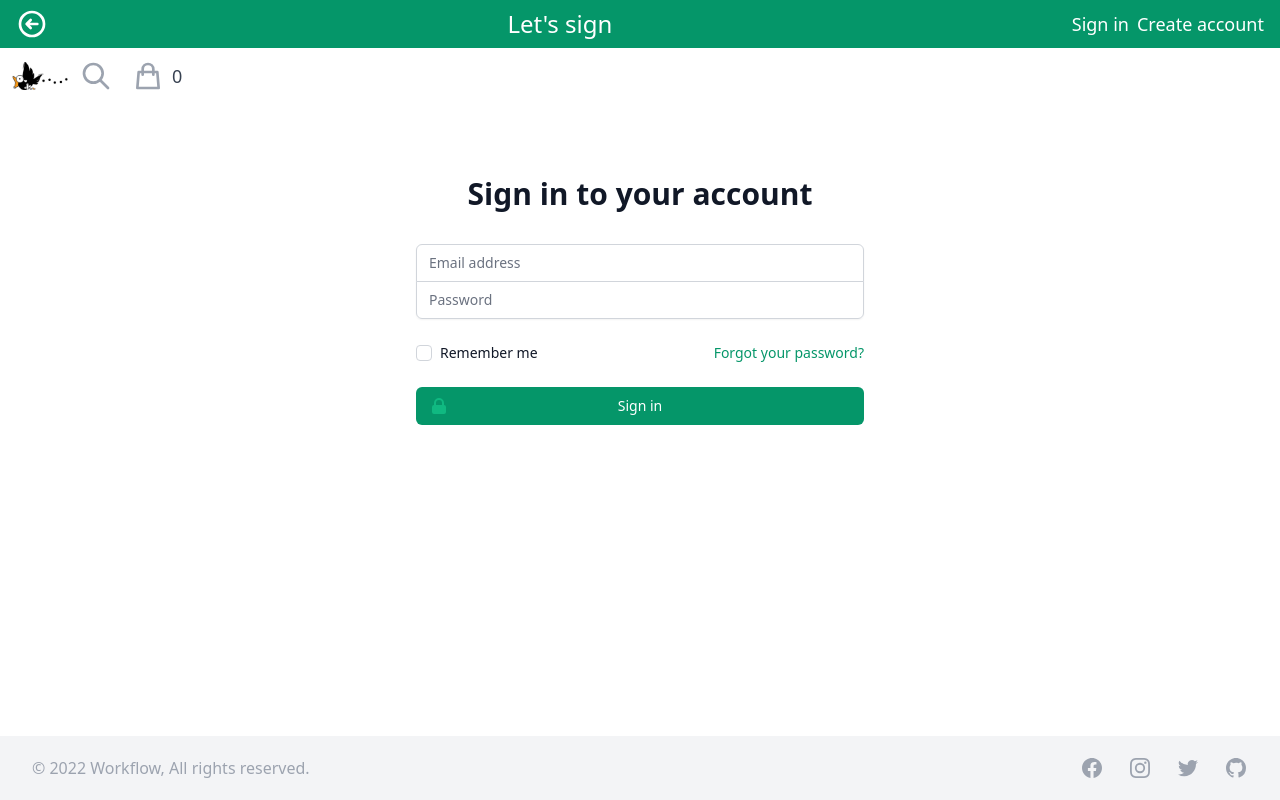
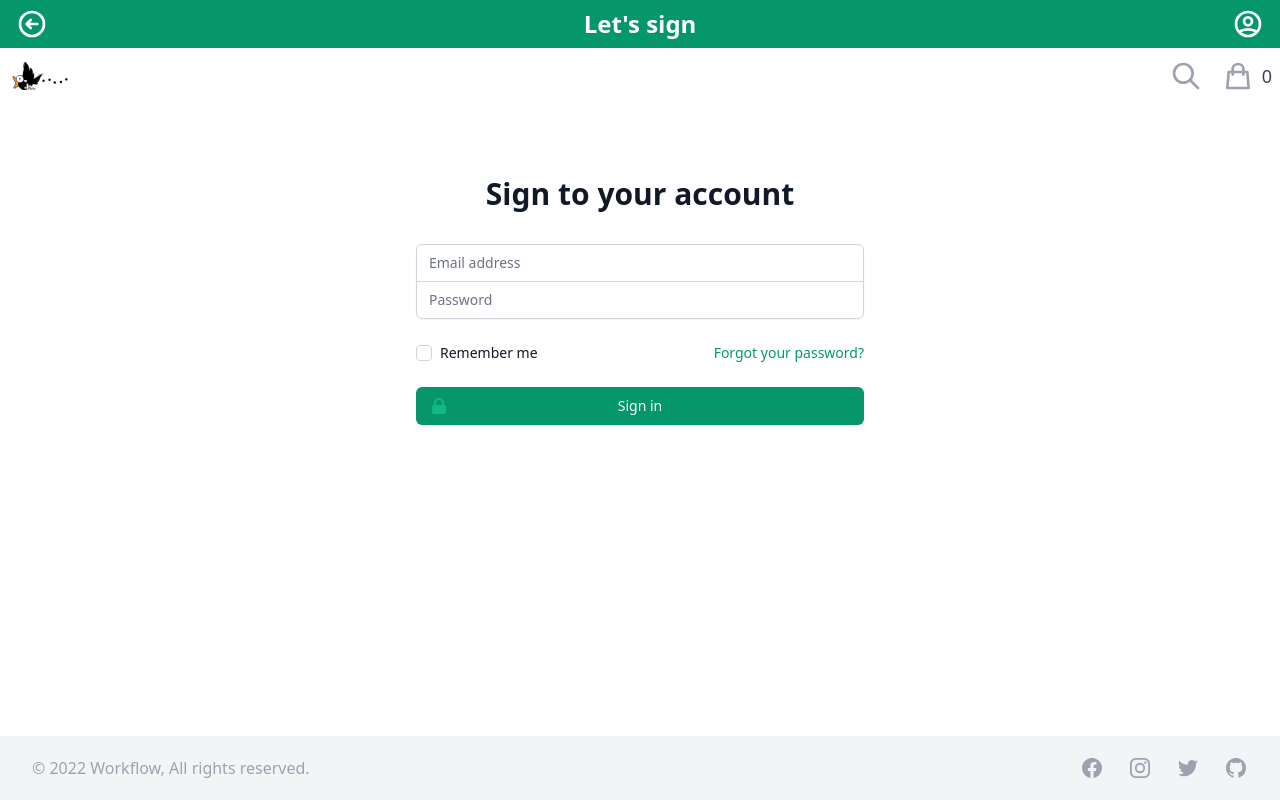
Before and after one commit to sdv-hekdev/hev-dev, a Next.js app: page /sign in a window 1280 px wide. Built offline with nearby package versions, Linux system fonts and the light colour scheme.

Commit message:
feat: add search input

```diff
--- a/package.json
+++ b/package.json
@@ -29,7 +29,6 @@
     "eslint-plugin-react-hooks": "^4.3.0",
     "postcss": "^8.4.7",
     "prettier": "^2.5.1",
-    "prettier-plugin-tailwindcss": "^0.1.10",
     "tailwindcss": "^3.0.23"
   }
 }
--- a/pages/index.jsx
+++ b/pages/index.jsx
@@ -1,12 +1,12 @@
 import Page from "@/web/components/Page"
-// import Link from "next/link"
+import Link from "next/link"
 
-// import Trending from "@/web/components/Trending"
+import Trending from "@/web/components/Trending"
 
 const LandingPage = () => {
   return (
     <Page title="Welcome to HEK.dev">
-      {/* <div className="flex flex-col">
+      <div className="flex flex-col">
         <img src="/assets/landing-page-cover.png" alt="cover" />
         <div className="mt-1 flex justify-center lg:hidden">
           <Link href="/shopping">
@@ -25,7 +25,7 @@ const LandingPage = () => {
             </a>
           </Link>
         </div>
-      </div> */}
+      </div>
     </Page>
   )
 }
--- a/src/web/components/Header.jsx
+++ b/src/web/components/Header.jsx
@@ -5,8 +5,9 @@ import {
   UserCircleIcon,
 } from "@heroicons/react/outline"
 import { useRouter } from "next/router"
-import { useCallback } from "react"
+import { useCallback, useState } from "react"
 import Link from "next/link"
+import Input from "@/web/components/Input"
 
 const BackButton = (props) => {
   const router = useRouter()
@@ -24,27 +25,23 @@ const BackButton = (props) => {
 
 const Header = (props) => {
   const { title, counter } = props
+  const [open, setOpen] = useState(false)
+
+  const handleClick = useCallback(() => setOpen(!open), [open])
 
   return (
     <>
       <div className="flex w-full items-center justify-between bg-emerald-600 py-2 px-4">
         <BackButton />
-        <h1 className="flex-grow-1 flex text-lg text-white md:text-2xl">
+        <h1 className="flex-grow-1 flex text-lg font-bold text-white md:text-2xl">
           {title}
         </h1>
-
-        <UserCircleIcon className="h-8 w-8 text-white md:hidden" />
-        <div className="hidden space-x-2 md:flex">
-          <Link href="/sign">
-            <a className="text-lg text-white">Sign in</a>
-          </Link>
-          <Link href="/sign">
-            <a className="text-lg text-white">Create account</a>
-          </Link>
-        </div>
+        <Link href="/sign" passHref>
+          <UserCircleIcon className="h-8 w-8 text-white" />
+        </Link>
       </div>
 
-      <div className="flex items-center">
+      <div className="flex items-center justify-between">
         <Link href="/">
           <a className="flex-grow-1">
             <img
@@ -55,12 +52,16 @@ const Header = (props) => {
           </a>
         </Link>
 
-        <div className="flex items-center justify-self-end">
-          <SearchIcon className="mr-3 h-8 w-8 text-gray-400" />
+        <div className="flex items-center ">
+          {open === false ? null : <Input />}
+          <SearchIcon
+            className="mr-3 h-8 w-8 text-gray-400"
+            onClick={handleClick}
+          />
 
           <Link href="/cart">
             <a className="flex items-center p-2">
-              <ShoppingBagIcon className="h-8 w-8 text-gray-400" />
+              <ShoppingBagIcon className="h-8 w-8 text-gray-400" o />
               <span className="ml-2 text-lg font-medium text-gray-700">
                 {counter} 0
               </span>
--- a/src/web/components/Input.jsx
+++ b/src/web/components/Input.jsx
@@ -1,12 +1,9 @@
 const Input = (props) => {
-  const { name, type, id, placeholder } = props
-
   return (
     <input
-      //https://developer.mozilla.org/fr/docs/Web/HTML/Element/Input
-      type={type}
-      className="w-full border-2 rounded-md px-1 text-gray-900 placeholder-gray-500 "
-      placeholder={placeholder}
+      {...props}
+      className="rounded border mx-1 w-72 border-gray-400 px-1 hover:bg-gray-200"
+      autoComplete="off"
     />
   )
 }
--- a/src/web/components/Page.jsx
+++ b/src/web/components/Page.jsx
@@ -14,7 +14,7 @@ const Page = (props) => {
 
       {noFooter ? null : (
         <footer className=" bottom-0 w-full bg-gray-100">
-          <div className="§px-4 mx-auto max-w-7xl py-5 sm:px-6 md:flex md:items-center md:justify-between lg:px-8">
+          <div className="mx-auto max-w-7xl px-4 py-5 sm:px-6 md:flex md:items-center md:justify-between lg:px-8">
             <div className="flex justify-center space-x-6  md:order-2">
               {socialNetwork.map((item) => (
                 <a
--- a/src/web/components/RegistrationCard.jsx
+++ b/src/web/components/RegistrationCard.jsx
@@ -8,7 +8,7 @@ const RegistrationCard = () => {
         <div className="w-full max-w-md space-y-8">
           <div>
             <h2 className="mt-6 text-center text-3xl font-extrabold text-gray-900">
-              Sign in to your account
+              Sign to your account
             </h2>
             <p className="mt-2 text-center text-sm text-gray-600"></p>
           </div>
```
Also changed, not shown: 1 other file (tests, documents, lock files or other folders).
